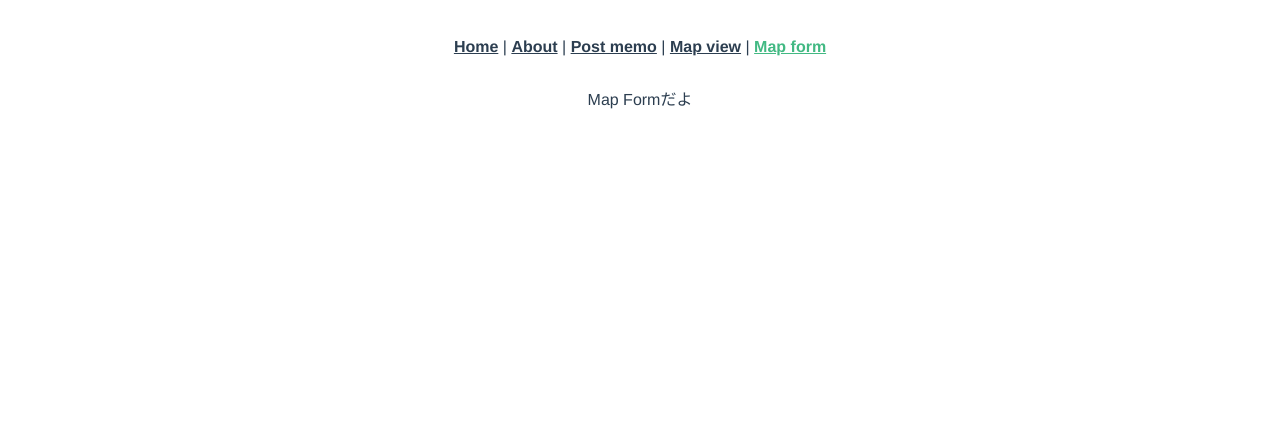
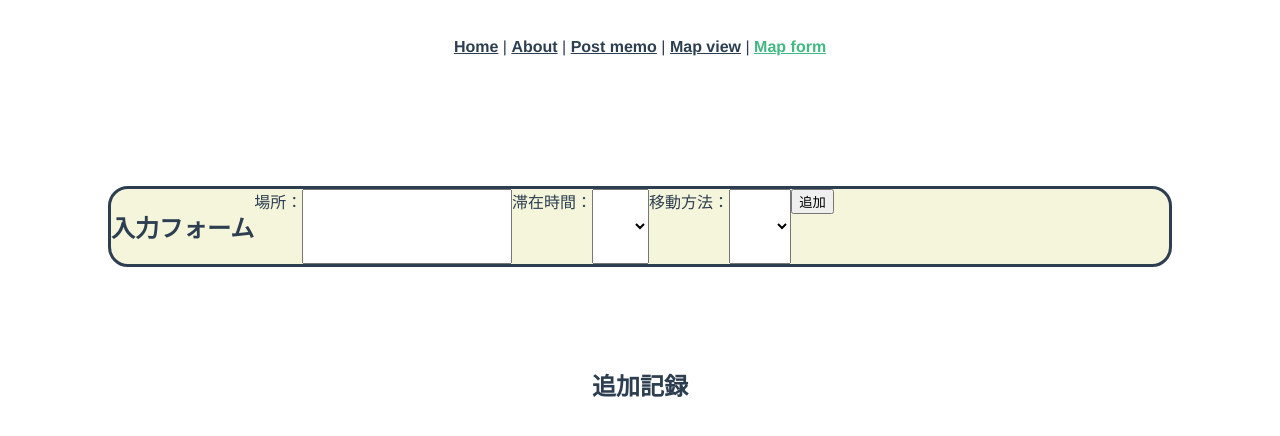
Before and after one commit to webex20-team-2/team-original-app, a Vue app: page /map-form in a window 1280 px wide. Shown: the top 436 px of the page. Built offline with nearby package versions, Linux system fonts and the light colour scheme.

Commit message:
MapFormの途中まで

```diff
--- a/src/views/MapForm.vue
+++ b/src/views/MapForm.vue
@@ -1,9 +1,80 @@
 <template>
-  <div>Map Formだよ</div>
+  <section class="nyuryokuran">
+    <h2>入力フォーム</h2>
+    場所：
+    <input class="MapPlace" type="text" v-model="mapplace" />
+    滞在時間：
+    <select class="StayingTime" v-model="stayingtime">
+      <option>10分</option>
+      <option>20分</option>
+      <option>30分</option>
+      <option>40分</option>
+      <option>50分</option>
+      <option>1時間</option>
+      <option>2時間</option>
+      <option>3時間</option>
+    </select>
+    移動方法：
+    <select class="MovingMethod" v-model="movingmethod">
+      <option>徒歩</option>
+      <option>自転車</option>
+      <option>電車</option>
+      <option>車</option>
+      <option>船</option>
+      <option>新幹線</option>
+      <option>飛行機</option>
+    </select>
+    <div>
+      <button v-on:click="tuika">追加</button>
+    </div>
+  </section>
+  <section>
+    <h2>追加記録</h2>
+    <div v-if="logs.length > 0">
+      <div v-for="(log, index) in logs" v-bind:key="index">
+        <div>
+          場所: {{ log.place }} 滞在時間: {{ log.time }} 移動方法:
+          {{ log.method }}
+        </div>
+      </div>
+    </div>
+  </section>
 </template>
 
 <script>
-export default {}
+export default {
+  data() {
+    return {
+      logs: [],
+    }
+  },
+  methods: {
+    tuika: function () {
+      this.zandaka += Number(this.nyuryokugaku)
+      this.logs.push({
+        place: this.mapplace,
+        time: this.stayingtime,
+        method: this.movingmethod,
+      })
+    },
+  },
+}
 </script>
 
-<style lang="scss" scoped></style>
+<style scoped>
+.nyuryokuran {
+  display: flex;
+  flex-direction: row;
+  position: relative;
+  background-color: beige;
+  margin: 100px;
+  border-radius: 20px;
+  border: solid;
+}
+.MapPlace {
+  padding: 20px;
+  width: 10%;
+  padding-top: 4rem rem;
+  padding-left: 5rem;
+}
+</style>
```
